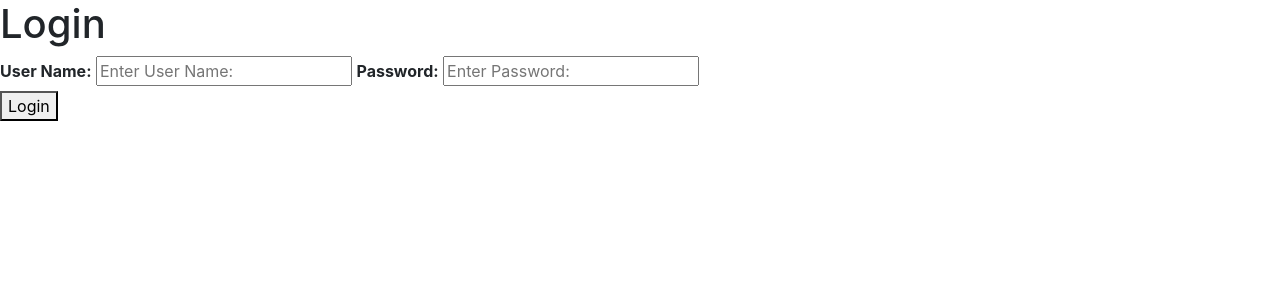
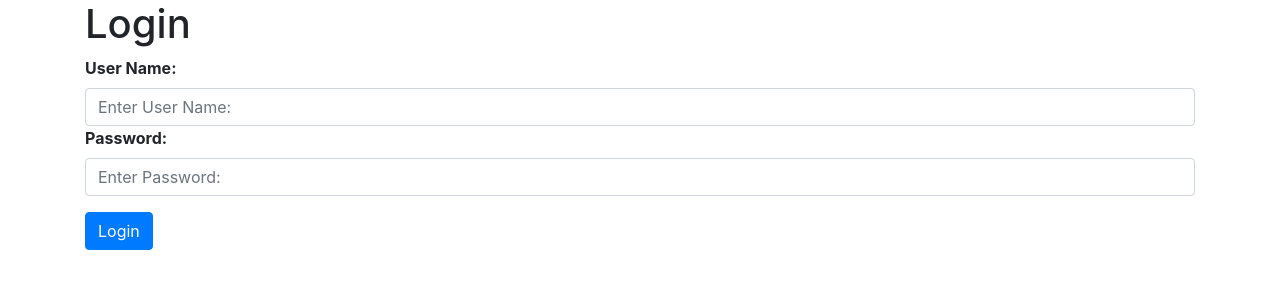
Before and after one commit to King-James-II/Django_boostrap_integration_lab, a Django app: page /onlinecourse/login/ in a window 1280 px wide. Shown: the part 56-356 px from the top of the page. Run offline with Django 3.2, Linux system fonts and the light colour scheme; some libraries are stand-ins or nearby versions.

Commit message:
inital commit

```diff
--- a/onlinecourse/templates/onlinecourse/user_login.html
+++ b/onlinecourse/templates/onlinecourse/user_login.html
@@ -39,20 +39,20 @@
 <!-- Stylize Login form -->
 <form action="{% url 'onlinecourse:login' %}" method="post">
   {% csrf_token %}
-  <div class=""> <!--Stylize root div with .container class -->
+  <div class="container"> <!--Stylizing root div with .container class -->
     <h1>Login</h1>
-    <div class=""> <!--Stylize second div with .form-group class -->
+    <div class="form-group"> <!--Stylizing second div with .form-group class -->
       <label for="username"><b>User Name: </b></label>
-      <input id="username" class="" type="text" placeholder="Enter User Name: " name="username" required> <!--Stylize input with .form-control class -->
+      <input id="username" class="form-control" type="text" placeholder="Enter User Name: " name="username" required> <!--Stylize input with .form-control class -->
       <label for="psw"><b>Password: </b></label>
-      <input id="psw" type="password" class="" placeholder="Enter Password: " name="psw" required> <!--Stylize input with .form-control class -->
+      <input id="psw" type="password" class="form-control" placeholder="Enter Password: " name="psw" required> <!--Stylize input with .form-control class -->
     </div>
     {% if message %}
-      <div class=""> <!--Stylize the message paragraph with .alert and .alert-warning class -->
+      <div class="alert alert-warning"> <!--Stylize the message paragraph with .alert and .alert-warning class -->
         {{ message }}
       </div>
     {% endif %}
-    <button class="" type="submit">Login</button> <!--Stylize button with .btn and .btn-primary class -->
+    <button class="btn btn-primary" type="submit">Login</button> <!--Stylize button with .btn and .btn-primary class -->
   </div>
 </form>
 </body>
```
